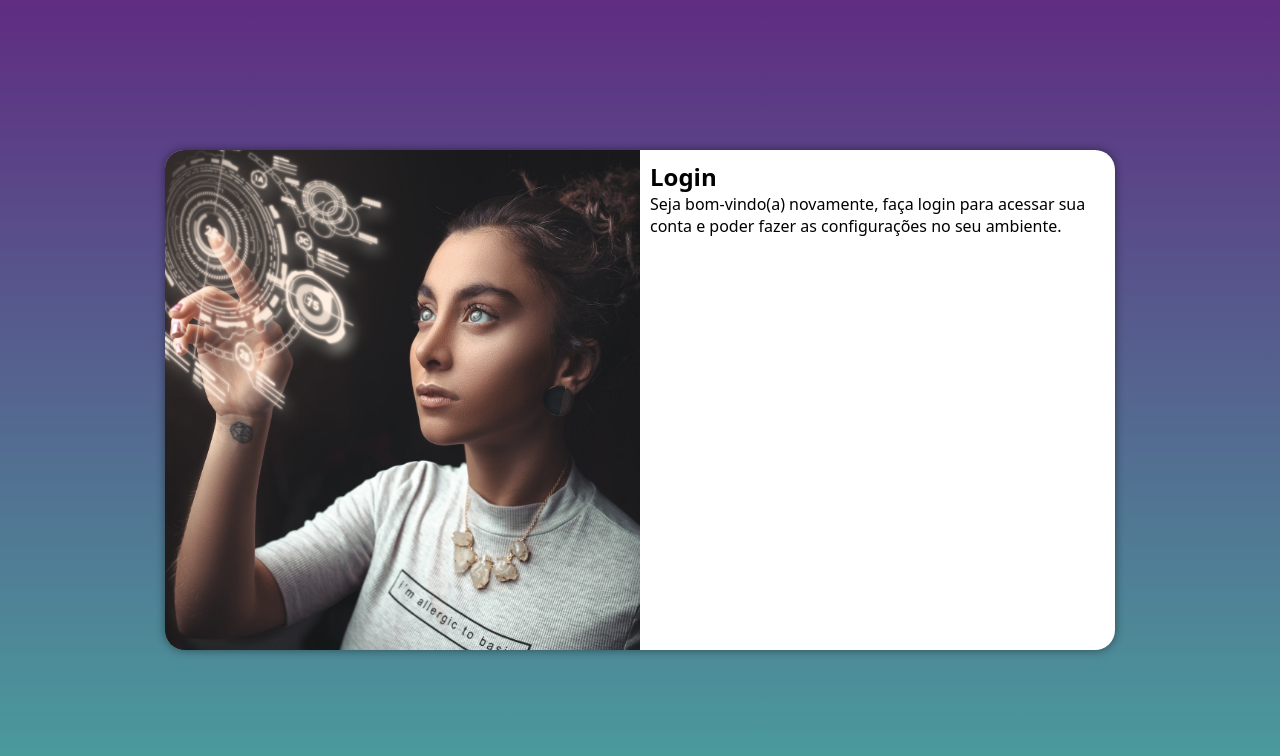
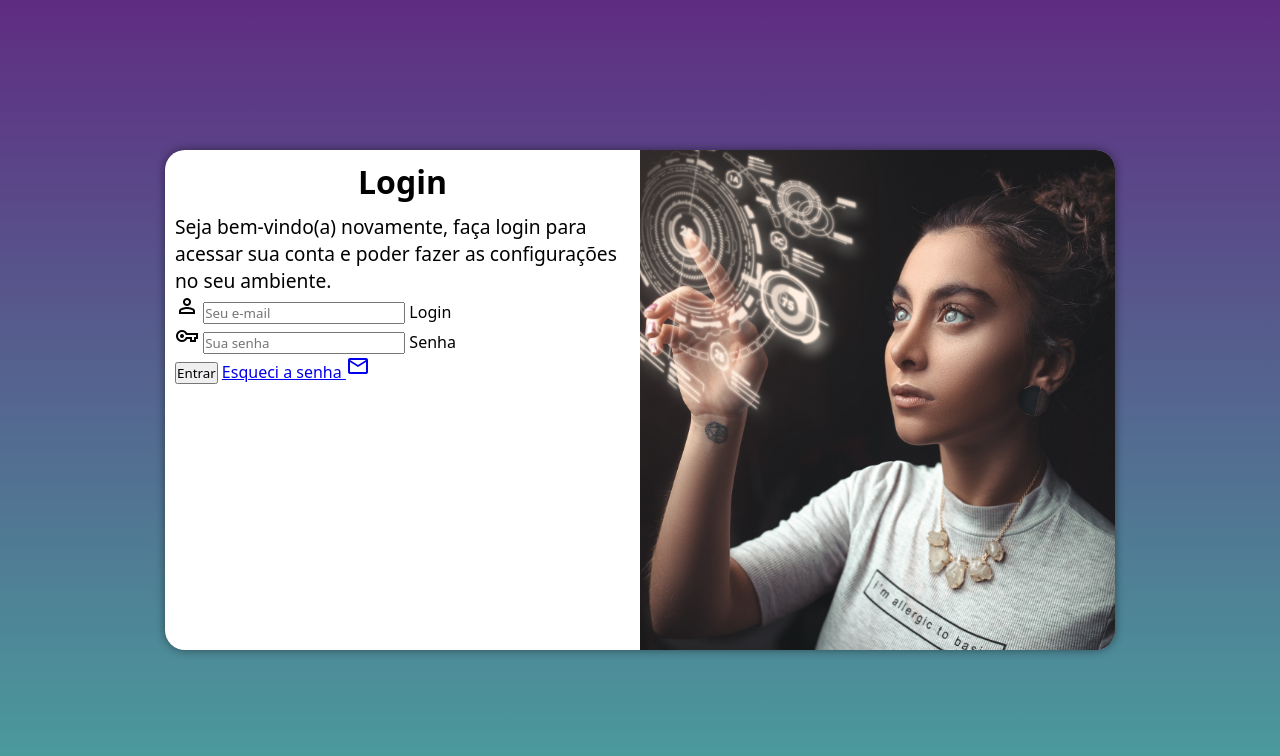
Before and after one commit to DhymasG/projeto-login, a plain HTML site: page index.html in a window 1280 px wide. Drawn offline with nearby package versions, Linux system fonts and the light colour scheme.

Commit message:
adicionei o formulário

```diff
--- a/estilos/media-query.css
+++ b/estilos/media-query.css
@@ -31,13 +31,21 @@
     }
 
     section#login > div#imagem{
-        float: left;
+        float: right;
         width: 50%;
         height: 100%;
     }
 
     section#login > div#formulario {
-        float: right;
+        float: left;
         width: 50%;
     }
+
+    div#formulario > h1 {
+        font-size: 2em;
+    }
+
+    div#formulario > p {
+        font-size: 1.2em;
+    }
 }
--- a/estilos/style.css
+++ b/estilos/style.css
@@ -53,3 +53,12 @@ section#login > div#formulario{
     display: block;
     padding: 10px;
 }
+
+div#formulario > h1 {
+    text-align: center;
+    margin-bottom: 10px;
+}
+
+div#formulario > p {
+    font-size: 0.8em;
+}
--- a/index.html
+++ b/index.html
@@ -5,6 +5,7 @@
     <meta http-equiv="X-UA-Compatible" content="IE=edge">
     <meta name="viewport" content="width=device-width, initial-scale=1.0">
     <title>Login</title>
+    <link rel="stylesheet" href="https://fonts.googleapis.com/css2?family=Material+Symbols+Outlined:opsz,wght,FILL,GRAD@20..48,100..700,0..1,-50..200" />
     <link rel="stylesheet" href="estilos/style.css">
     <link rel="stylesheet" href="estilos/media-query.css">
 </head>
@@ -16,9 +17,26 @@
             </div>
             <div id="formulario">
                 <h1>Login</h1>
-                <p>Seja bom-vindo(a) novamente, faça login para acessar sua conta e poder fazer as configurações no seu ambiente.</p>
-                <form action="login.php" method="post">
-
+                <p>Seja bem-vindo(a) novamente, faça login para acessar sua conta e poder fazer as configurações no seu ambiente.</p>
+                <form action="login.php" method="post" autocomplete="on">
+                    <div class="campo">
+                        <span class="material-symbols-outlined">
+                            person
+                            </span>
+                        <input type="email" name="login" id="ilogin" placeholder="Seu e-mail" autocomplete="email" required maxlength="30">
+                        <label for="ilogin">Login</label>
+                    </div>
+                    <div class="campo">
+                        <span class="material-symbols-outlined">
+                            vpn_key
+                            </span>
+                        <input type="password" name="senha" id="isenha" placeholder="Sua senha" autocomplete="current-password" required minlength="8" maxlength="20">
+                        <label for="isenha">Senha</label>
+                    </div>
+                    <input type="submit" value="Entrar">
+                    <a href="esqueci.html">
+                        Esqueci a senha <span class="material-symbols-outlined">mail</span>
+                    </a>
                 </form>
             </div>
         </section>
```
